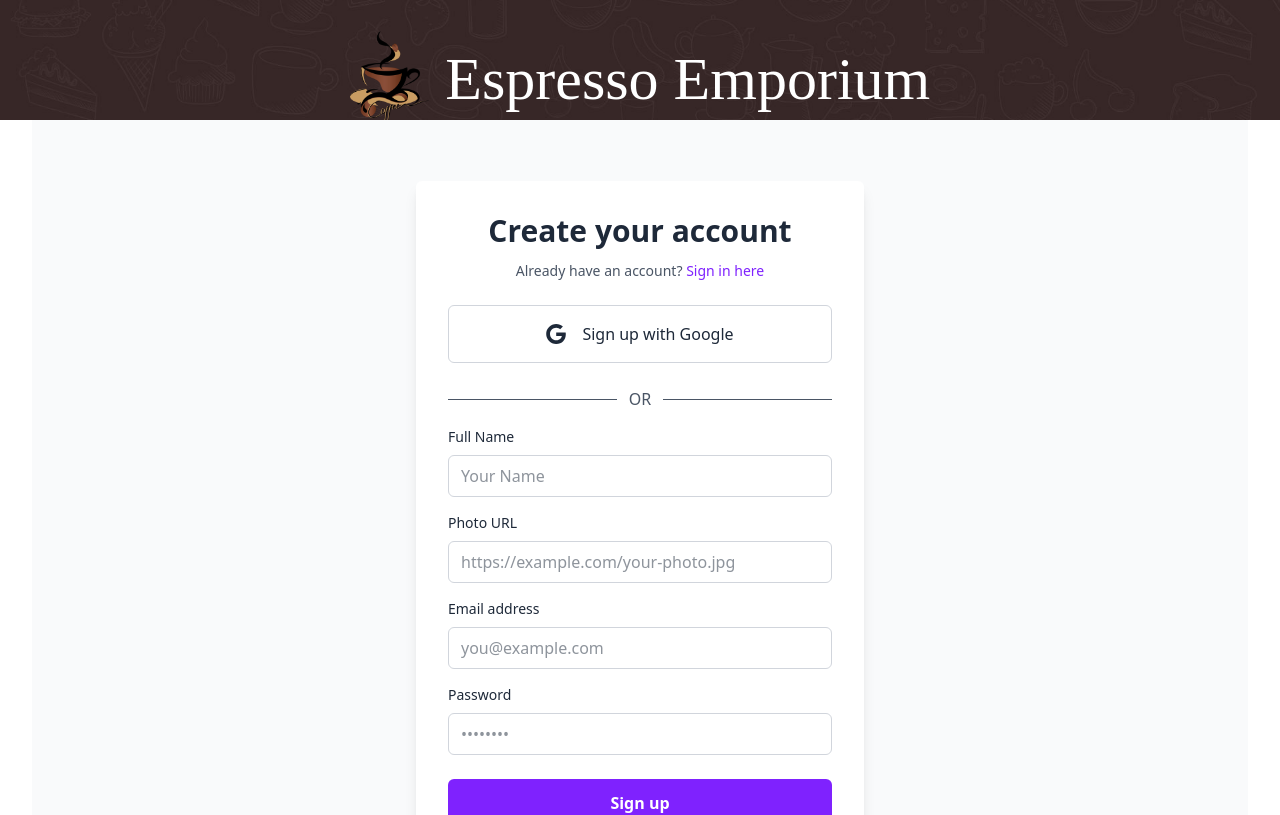
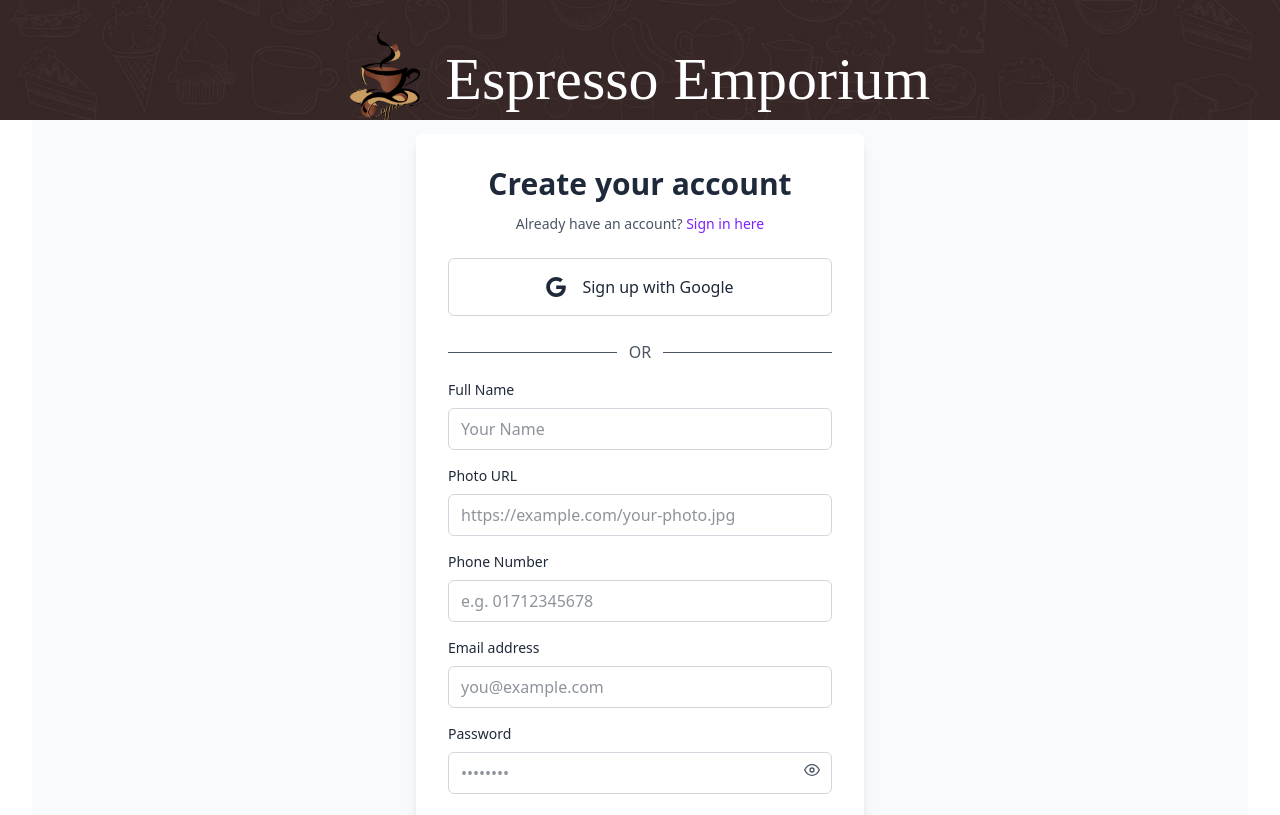
Before and after one commit to Samiul821/coffee-store-client, a React (Vite) app: page /signup in a window 1280 px wide. Shown: the top 815 px of the page. Built offline with nearby package versions, Linux system fonts and the light colour scheme; a web font is replaced by a local one.

Commit message:
added auth context provider and sign up with firebase

```diff
--- a/src/components/SignUp.jsx
+++ b/src/components/SignUp.jsx
@@ -1,6 +1,9 @@
-import React from "react";
+import React, { use, useState } from "react";
 import { motion } from "framer-motion";
 import { Link } from "react-router-dom";
+import { AuthContext } from "../context/AuthContext";
+import { FiEye, FiEyeOff } from "react-icons/fi";
+import Swal from "sweetalert2";
 
 const containerVariants = {
   hidden: { opacity: 0, y: 30 },
@@ -21,6 +24,51 @@
 };
 
 const SignUp = () => {
+  const { createUser } = use(AuthContext);
+  const [showPassword, setShowPassword] = useState(false);
+
+  const handleSignUp = (e) => {
+    e.preventDefault();
+    const form = e.target;
+    const formData = new FormData(form);
+
+    const { email, password, ...userProfile } = Object.fromEntries(
+      formData.entries()
+    );
+
+    console.log(email, password, userProfile);
+
+    // create user in the firebase
+    createUser(email, password)
+      .then((result) => {
+        console.log(result.user);
+
+        // save profile info in the db
+        fetch("http://localhost:3000/users", {
+          method: "POST",
+          headers: {
+            "content-type": "application/json",
+          },
+          body: JSON.stringify(userProfile),
+        })
+          .then((res) => res.json())
+          .then((data) => {
+            if (data.insertedId) {
+              Swal.fire({
+                position: "center",
+                icon: "success",
+                title: "Your account is created.",
+                showConfirmButton: false,
+                timer: 1500,
+              });
+            }
+          });
+      })
+      .catch((error) => {
+        console.log(error);
+      });
+  };
+
   return (
     <div className="min-h-screen flex items-center justify-center px-4 bg-gray-50">
       <motion.div
@@ -76,6 +124,7 @@
         </motion.div>
 
         <motion.form
+          onSubmit={handleSignUp}
           variants={containerVariants}
           initial="hidden"
           animate="visible"
@@ -103,6 +152,16 @@
             </div>
 
             <div className="space-y-2">
+              <label className="block text-sm">Phone Number</label>
+              <input
+                type="tel"
+                name="phone"
+                placeholder="e.g. 01712345678"
+                className="w-full px-3 py-2 border rounded-md border-gray-300 focus:border-violet-600"
+              />
+            </div>
+
+            <div className="space-y-2">
               <label className="block text-sm">Email address</label>
               <input
                 type="email"
@@ -112,14 +171,20 @@
               />
             </div>
 
-            <div className="space-y-2">
+            <div className="space-y-2 relative">
               <label className="block text-sm">Password</label>
               <input
-                type="password"
+                type={showPassword ? "text" : "password"}
                 name="password"
                 placeholder="••••••••"
-                className="w-full px-3 py-2 border rounded-md border-gray-300 focus:border-violet-600"
+                className="w-full px-3 py-2 border rounded-md border-gray-300 focus:border-violet-600 pr-10"
               />
+              <span
+                className="absolute right-3 top-[38px] cursor-pointer text-gray-600"
+                onClick={() => setShowPassword(!showPassword)}
+              >
+                {showPassword ? <FiEyeOff /> : <FiEye />}
+              </span>
             </div>
           </motion.div>
 
--- /dev/null
+++ b/src/context/AuthContext.jsx
@@ -0,0 +1,3 @@
+import { createContext } from "react";
+
+export const AuthContext = createContext(null)
--- /dev/null
+++ b/src/context/AuthProvider.jsx
@@ -0,0 +1,21 @@
+import React from "react";
+import { AuthContext } from "./AuthContext";
+import { createUserWithEmailAndPassword } from "firebase/auth";
+import { auth } from "../Firebase/firebase.init";
+
+const AuthProvider = ({ children }) => {
+
+
+
+  const createUser = (email, password) => {
+    return createUserWithEmailAndPassword(auth, email, password);
+  };
+
+  const userInfo = {
+    createUser,
+  };
+
+  return <AuthContext value={userInfo}>{children}</AuthContext>;
+};
+
+export default AuthProvider;
--- a/src/main.jsx
+++ b/src/main.jsx
@@ -4,9 +4,12 @@
 import App from "./App.jsx";
 import { RouterProvider } from "react-router-dom";
 import router from "./Routes/router.jsx";
+import AuthProvider from "./context/AuthProvider.jsx";
 
 createRoot(document.getElementById("root")).render(
   <StrictMode>
-    <RouterProvider router={router}></RouterProvider>
+    <AuthProvider>
+      <RouterProvider router={router}></RouterProvider>
+    </AuthProvider>
   </StrictMode>
 );
```
Also changed, not shown: src/Firebase/firebase.init.js (renamed from src/Firebase/firebase.inig.js).
